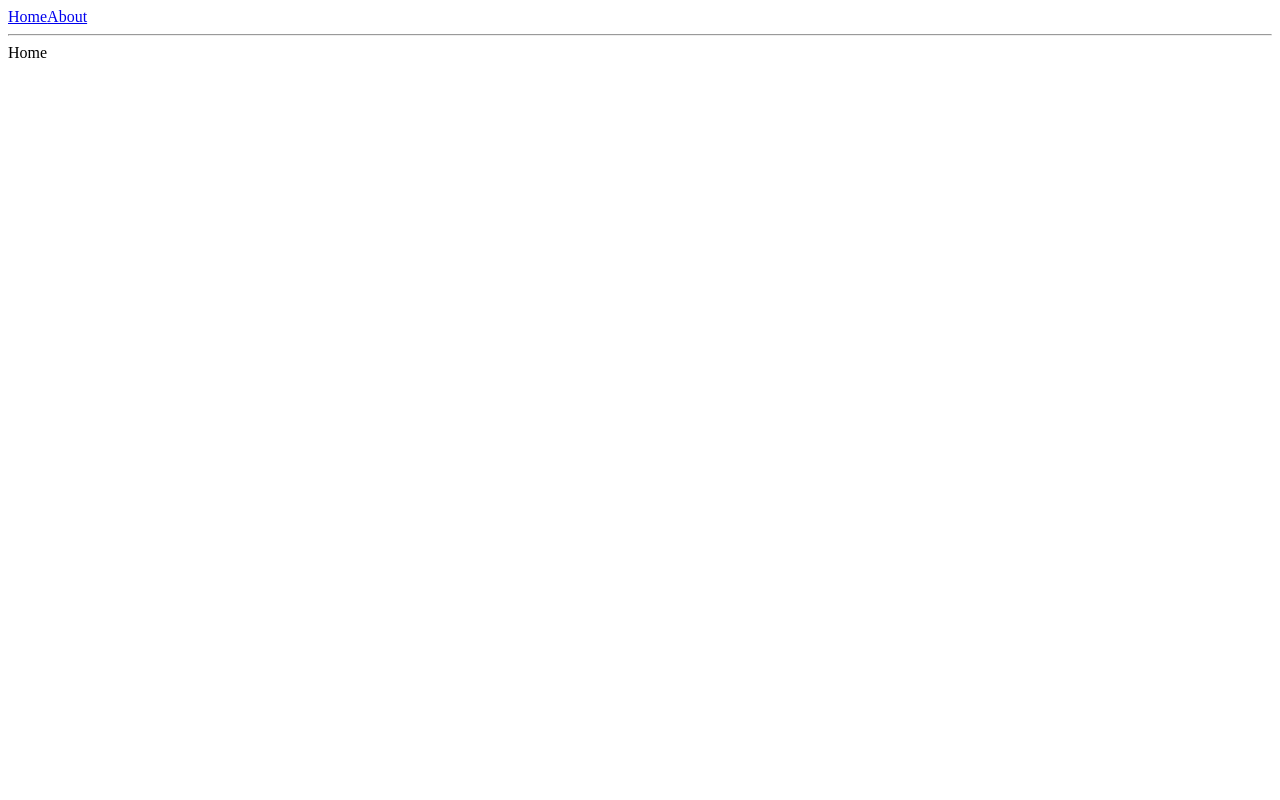
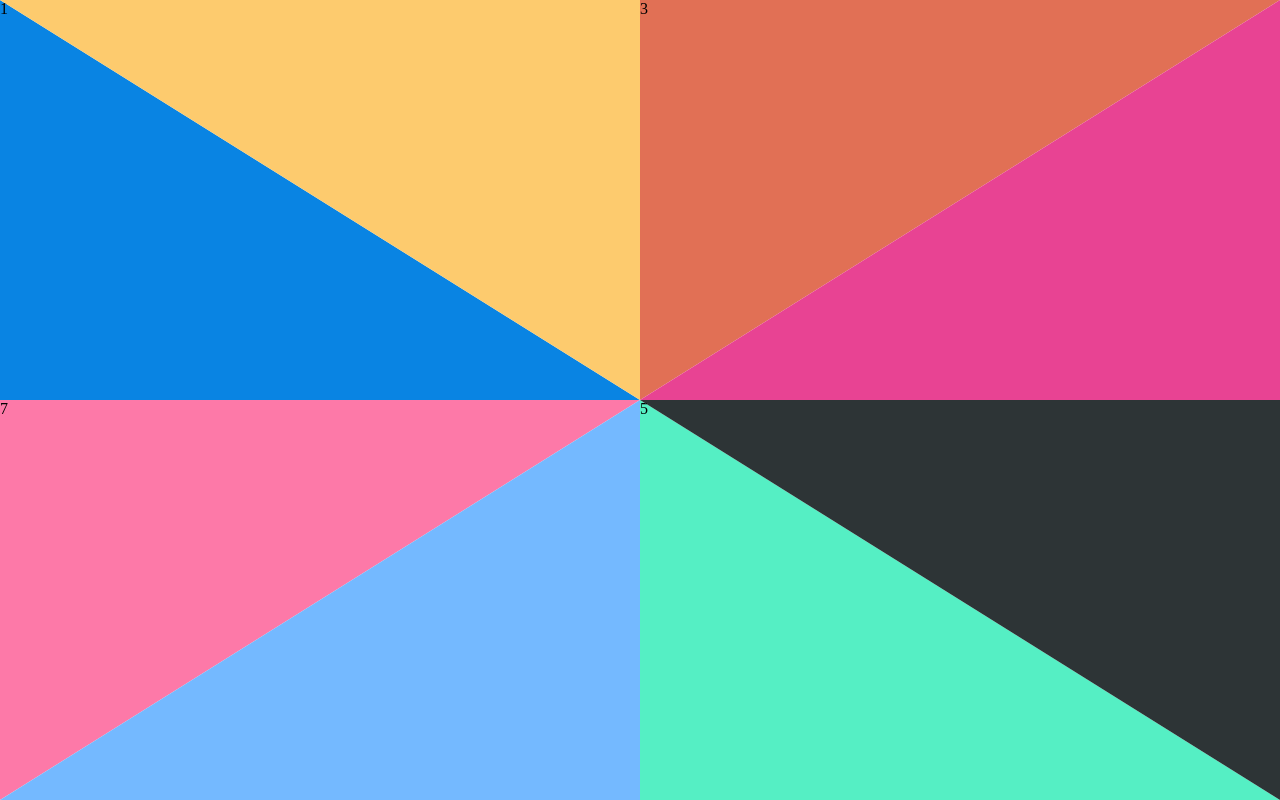
Before and after one commit to JunDemi/eevees, a Vue app: page / in a window 1280 px wide. Built offline with nearby package versions, Linux system fonts and the light colour scheme.

Commit message:
style: 화면 중앙을 기준으로 div 8개 대각선 8등분

```diff
--- a/package.json
+++ b/package.json
@@ -9,6 +9,7 @@
     "preview": "vite preview"
   },
   "dependencies": {
+    "sass": "^1.77.8",
     "vue": "^3.4.35",
     "vue-router": "^4.4.3"
   },
--- a/src/App.vue
+++ b/src/App.vue
@@ -1,16 +1,3 @@
 <template>
-  <nav>
-    <router-link to="/">Home</router-link>
-    <router-link to="/about">About</router-link>
-  </nav>
-  <hr />
   <router-view />
 </template>
-<script>
-export default {
-
-}
-</script>
-<style lang="">
-
-</style>
--- /dev/null
+++ b/src/assets/global.scss
@@ -0,0 +1,160 @@
+/*reset*/
+html,
+body,
+div,
+span,
+applet,
+object,
+iframe,
+hr,
+h1,
+h2,
+h3,
+h4,
+h5,
+h6,
+p,
+blockquote,
+pre,
+a,
+abbr,
+acronym,
+address,
+big,
+cite,
+code,
+del,
+dfn,
+em,
+img,
+ins,
+kbd,
+q,
+s,
+samp,
+small,
+strike,
+strong,
+sub,
+sup,
+tt,
+var,
+b,
+u,
+i,
+center,
+dl,
+dt,
+dd,
+ol,
+ul,
+li,
+fieldset,
+form,
+label,
+legend,
+table,
+caption,
+tbody,
+tfoot,
+thead,
+tr,
+th,
+td,
+article,
+aside,
+canvas,
+details,
+embed,
+figure,
+figcaption,
+footer,
+header,
+hgroup,
+menu,
+nav,
+output,
+ruby,
+section,
+summary,
+time,
+mark,
+audio,
+video {
+	box-sizing: border-box;
+	margin: 0;
+	padding: 0;
+	font-size: 100%;
+	font: inherit;
+	vertical-align: baseline;
+}
+
+/* HTML5 display-role reset for older browsers */
+article,
+aside,
+details,
+figcaption,
+figure,
+footer,
+header,
+hgroup,
+menu,
+nav,
+section {
+	display: block;
+}
+
+html, body {
+	width: 100%;
+	height: 100%;
+}
+a{
+	text-decoration: none;
+}
+ol,
+ul {
+	list-style: none;
+}
+
+blockquote,
+q {
+	quotes: none;
+}
+
+blockquote:before,
+blockquote:after,
+q:before,
+q:after {
+	content: '';
+	content: none;
+}
+
+table {
+	border-collapse: collapse;
+	border-spacing: 0;
+}
+
+input:focus, textarea:focus, select:focus {
+	outline: none;
+}
+
+textarea {
+	resize: none;
+}
+/*scroll bar*/
+::-webkit-scrollbar {
+	width: 10px;
+	height: 10px;
+}
+
+::-webkit-scrollbar-track {
+	background: none;
+}
+
+::-webkit-scrollbar-thumb {
+	background: #000;
+}
+
+::-webkit-scrollbar-thumb:active {
+	background: #616161;
+}
--- /dev/null
+++ b/src/assets/home.scss
@@ -0,0 +1,107 @@
+.home-container {
+    width: 100vw;
+    height: 100vh;
+    overflow: hidden;
+    display: grid;
+    grid-template-columns: repeat(2, 1fr);
+    .top-left {
+        position: relative;
+        height: 100%;
+        width: 100%;
+
+        div {
+            position: absolute;
+            width: 100%;
+            height: 100%;
+            overflow: hidden;
+        }
+
+        .sector1 {
+            background-color: #0984e3;
+            //clip-path: polygon(0 0, 100% 0, 0 100%);
+            clip-path: polygon(0 0, 100% 100%, 0 100%);
+        }
+
+        .sector2 {
+            background-color: #fdcb6e;
+            //clip-path: polygon(100% 0, 100% 100%, 0 100%);
+            clip-path: polygon(0 0, 100% 0, 100% 100%);
+        }
+    }
+
+    .top-right {
+        position: relative;
+        height: 100%;
+        width: 100%;
+
+        div {
+            position: absolute;
+            width: 100%;
+            height: 100%;
+            overflow: hidden;
+        }
+
+        .sector3 {
+            background-color: #e17055;
+            clip-path: polygon(0 0, 100% 0, 0 100%);
+            //clip-path: polygon(0 0, 100% 100%, 0 100%);
+        }
+
+        .sector4 {
+            background-color: #e84393;
+            clip-path: polygon(100% 0, 100% 100%, 0 100%);
+            //clip-path: polygon(0 0, 100% 0, 100% 100%);
+        }
+    }
+
+    .bottom-left {
+        position: relative;
+        height: 100%;
+        width: 100%;
+
+        div {
+            position: absolute;
+            width: 100%;
+            height: 100%;
+            overflow: hidden;
+        }
+
+        .sector7 {
+            background-color: #fd79a8;
+            clip-path: polygon(0 0, 100% 0, 0 100%);
+            //clip-path: polygon(0 0, 100% 100%, 0 100%);
+        }
+
+        .sector8 {
+            background-color: #74b9ff;
+            clip-path: polygon(100% 0, 100% 100%, 0 100%);
+            //clip-path: polygon(0 0, 100% 0, 100% 100%);
+        }
+    }
+
+    .bottom-right {
+        position: relative;
+        height: 100%;
+        width: 100%;
+
+        div {
+            position: absolute;
+            width: 100%;
+            height: 100%;
+            overflow: hidden;
+        }
+
+        .sector5 {
+            background-color: #55efc4;
+            //clip-path: polygon(0 0, 100% 0, 0 100%);
+            clip-path: polygon(0 0, 100% 100%, 0 100%);
+        }
+
+        .sector6 {
+            background-color: #2d3436;
+            //clip-path: polygon(100% 0, 100% 100%, 0 100%);
+            clip-path: polygon(0 0, 100% 0, 100% 100%);
+        }
+    }
+
+}
--- a/src/pages/Home.vue
+++ b/src/pages/Home.vue
@@ -1,13 +1,27 @@
 <template>
-    <div>
-        Home
-    </div>
+    <section class="home-container">
+        <div class="top-left">
+            <div class="sector1">1</div>
+            <div class="sector2">2</div>
+        </div>
+        <div class="top-right">
+            <div class="sector3">3</div>
+            <div class="sector4">4</div>
+        </div>
+        <div class="bottom-left">
+            <div class="sector7">7</div>
+            <div class="sector8">8</div>
+        </div>
+        <div class="bottom-right">
+            <div class="sector5">5</div>
+            <div class="sector6">6</div>
+        </div>
+    </section>
 </template>
 <script>
+import '../assets/home.scss';
+
 export default {
     name: 'Home' //라우터 이름
 }
 </script>
-<style lang="">
-
-</style>
```
Also changed, not shown: src/main.js (+4 -4 lines), 1 other file (tests, documents, lock files or other folders).
